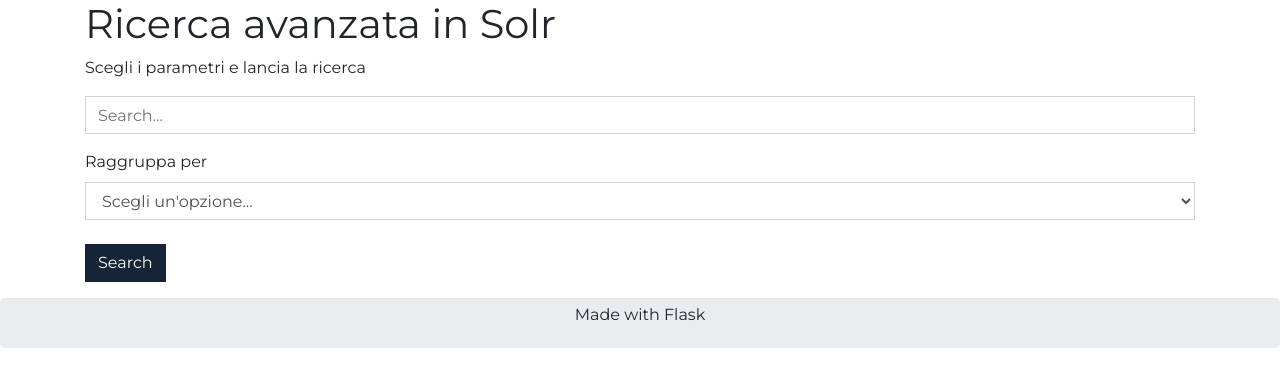
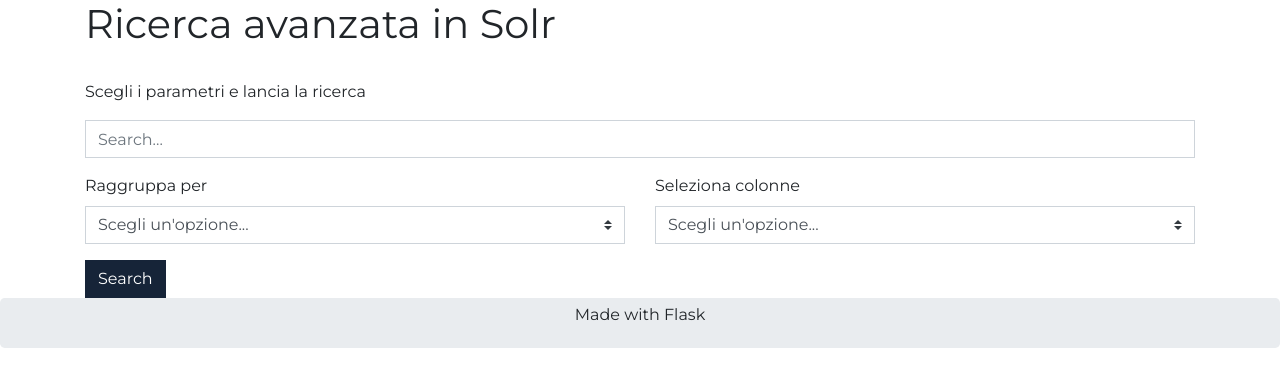
Before and after one commit to marlara/OpenLookUp, a Flask app: page /search in a window 1280 px wide. Shown: the part 112-499 px from the top of the page. Run offline with Flask 2, Linux system fonts and the light colour scheme; some libraries are stand-ins or nearby versions.

Commit message:
update css

```diff
--- a/OpenLook/app/static/custom-style.css
+++ b/OpenLook/app/static/custom-style.css
@@ -105,3 +105,7 @@ body{
 .form-control {
     border-radius: 0px;
 }
+
+.custom-select {
+    border-radius: 0px;
+}
--- a/OpenLook/app/templates/search.html
+++ b/OpenLook/app/templates/search.html
@@ -3,24 +3,35 @@
 
 <div class="container">
     <h1>Ricerca avanzata in Solr</h1>
+    <br>
     <p>Scegli i parametri e lancia la ricerca</p>
     <form action="/search" method="POST"> <!-- this is important! -->
         <div class="form-group">
-            <div class="col-xs-3">
             <input class="form-control" id="inputdefault" type="text" name="user_input" placeholder="Search..." />
         </div>
-        </div>
         <div class="form-group">
-            <label for="advance-search">Raggruppa per</label>
-            <select name= "options" class="form-control" id="advance-search">
+            <div class="row">
+                <div class="col-md-6">
+                    <label for="group-by">Raggruppa per</label>
+                    <select name= "options" class="custom-select" id="group-by">
                         <option value="" selected >Scegli un'opzione...</option>
                         <!-- option value must match schema in SolR -->
                         <option value="publisher" >Publisher</option>
                     </select>
-            <br>
+                </div>
+                <div class="col-md-6">
+                    <label for="select-col">Seleziona colonne</label>
+                    <select name= "options" class="custom-select" id="select-col">
+                        <option value="" selected >Scegli un'opzione...</option>
+                        <!-- option value must match schema in SolR -->
+                        <option value="publisher" >Publisher</option>
+                    </select>
+                </div>
+            </div>
+            </div>
         <input type="submit" name="action" value="Search" class="btn btn-primary" />
+    </form>
 </div>
-    </form>
     <!-- vecchio form search
     <form action="/search" method="POST">
         <div class="form-group">
@@ -55,16 +66,7 @@
             </tbody>
             </table>
         <br>-->
-
-
-    </div>
-
 </div>
 
 
-<!-- debug
-<p>selectd {{ local_url_selected }}</p>
-{{ local_urls }}
--->
-
 {% endblock %}
```
Lines whose indentation alone changed are shown as unchanged.
